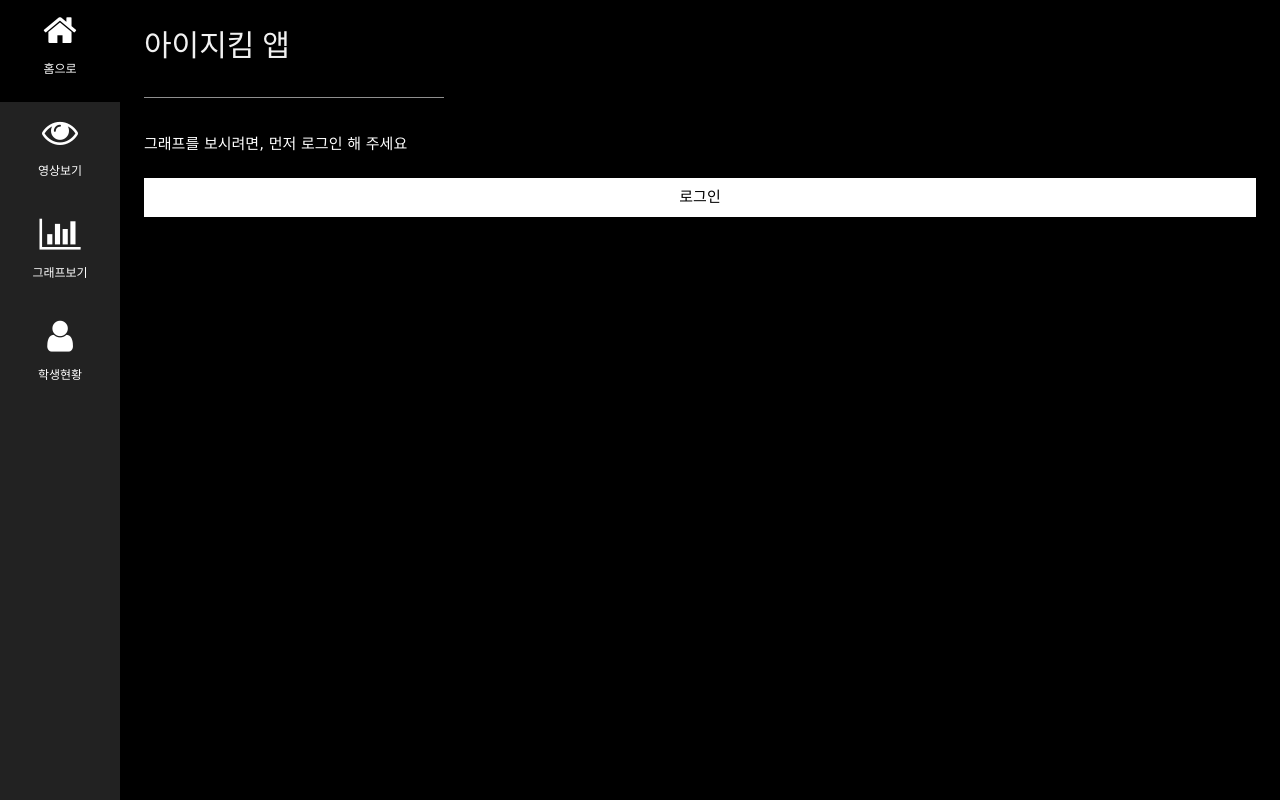
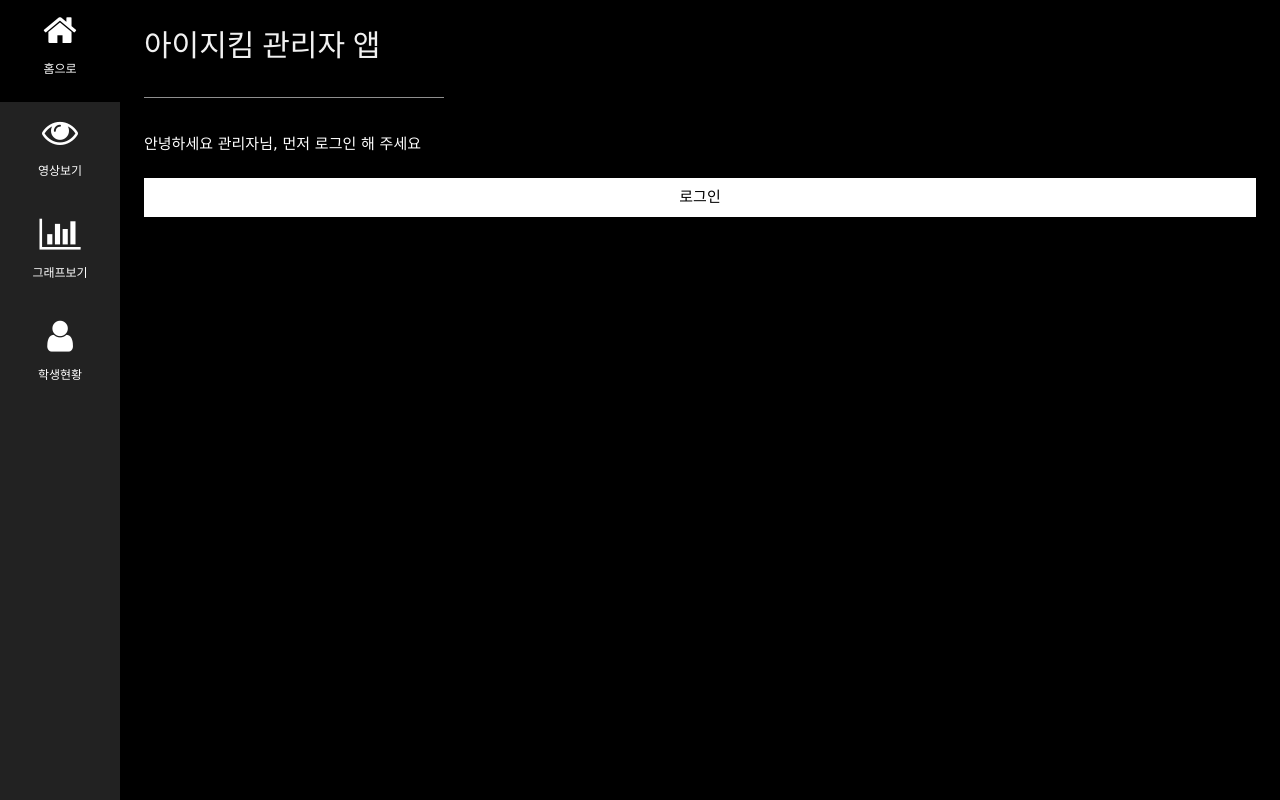
Before and after one commit to Gong25/adminweb, a Flask app: page / in a window 1280 px wide. Run offline with Flask 2, Linux system fonts and the light colour scheme.

Commit message:
requirements added

```diff
--- a/templates/index.html
+++ b/templates/index.html
@@ -2,10 +2,10 @@
 {% include 'layout.html' %}
 <div class = "w3-padding-large" id = "main">
     <!--<img src = "/static/index.jpg" alt = "index" class = "w3-image" width="992" height="500">-->
-    <h2 class = "w3-text-light-grey">아이지킴 앱</h2>
+    <h2 class = "w3-text-light-grey">아이지킴 관리자 앱</h2>
     <hr style="width:300px" class = "w3-opacity">
 
-    <p>그래프를 보시려면, 먼저 로그인 해 주세요<br><br>
+    <p>안녕하세요 관리자님, 먼저 로그인 해 주세요<br><br>
 
     <a class = 'w3-button w3-block w3-white' href = "/login">로그인</a>
 
```
Also changed, not shown: requirements.txt (+29 -0 lines).
